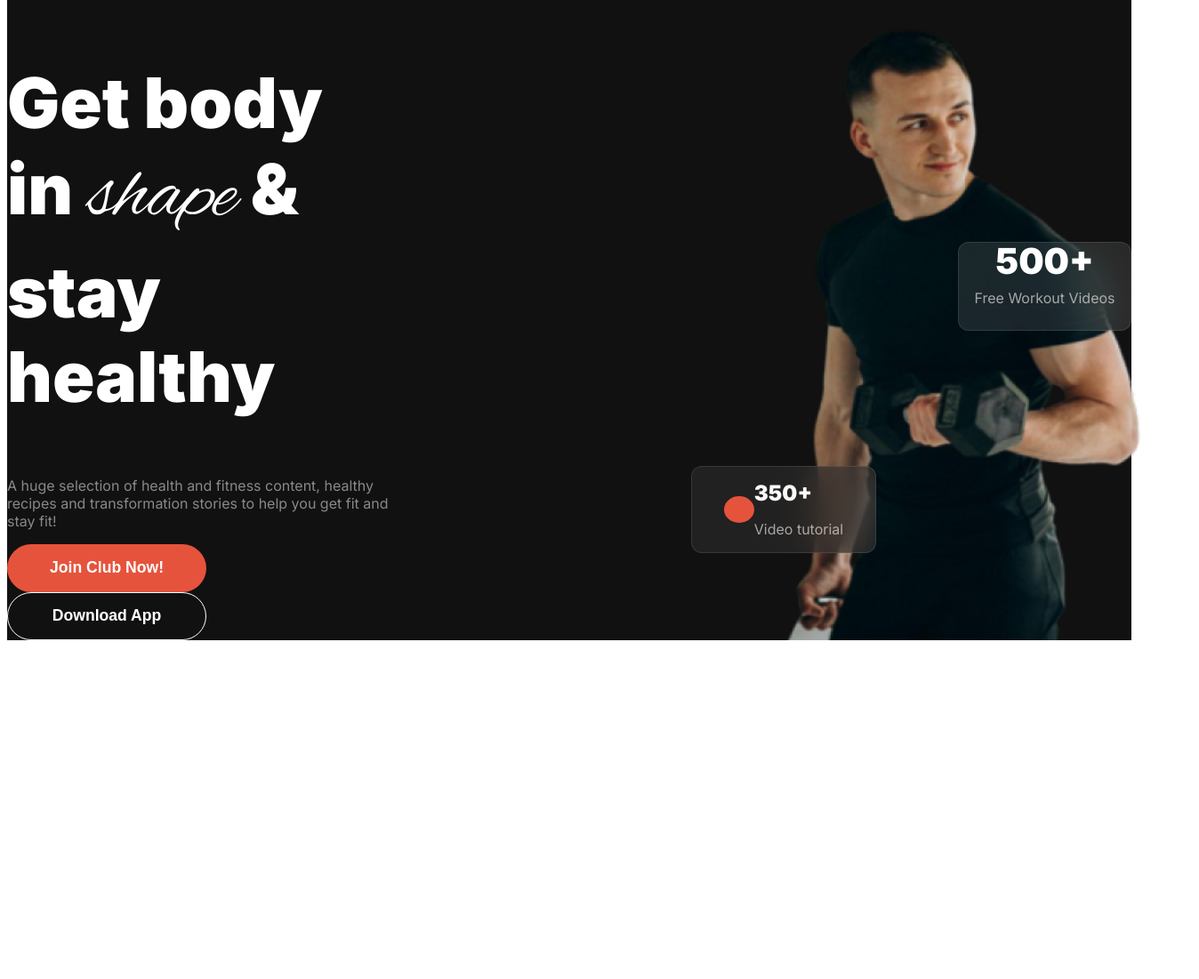
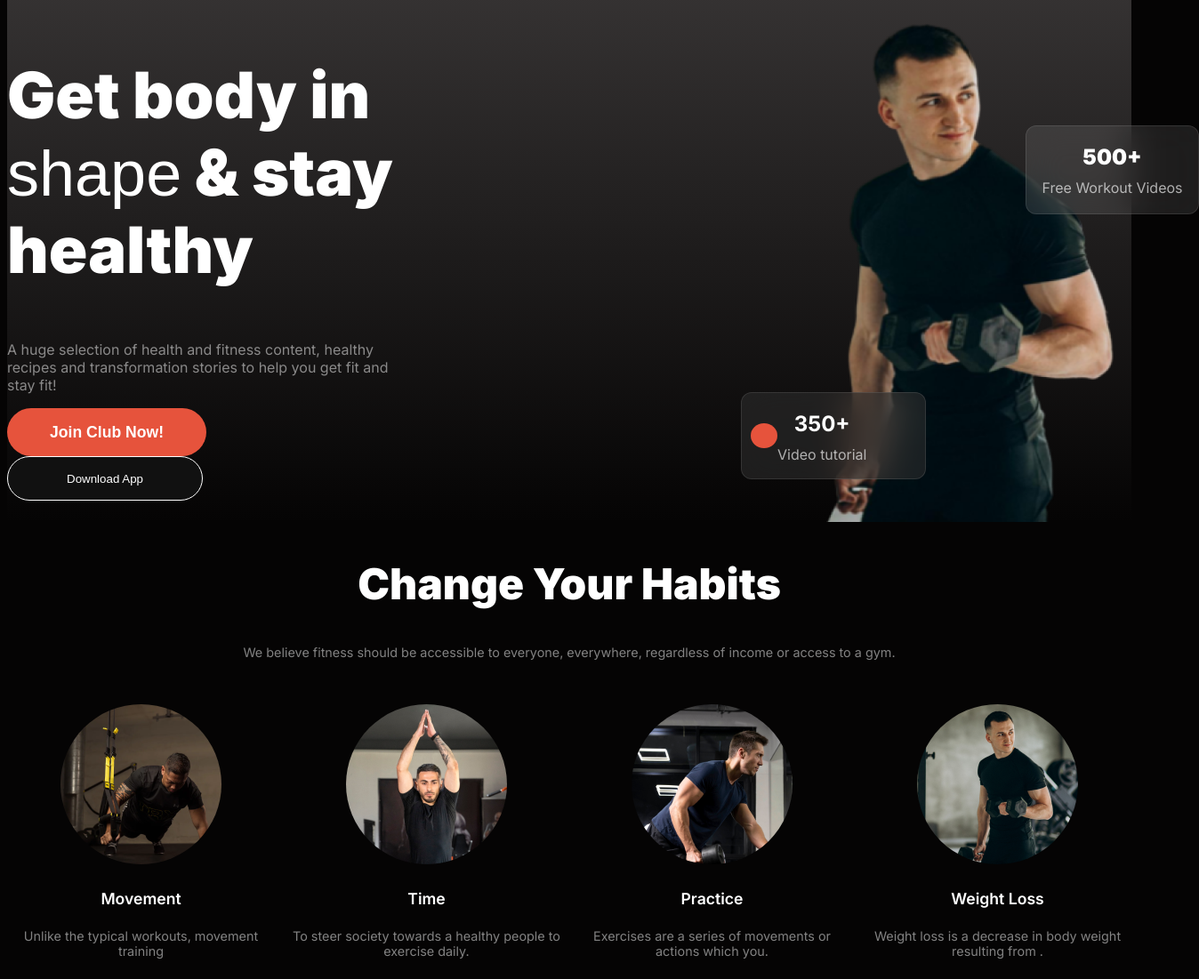
Before and after one commit to kayesmahmud000/assignment-02, a plain HTML site: page index.html in a window 1280 px wide. Shown: the part 102-1203 px from the top of the page at 89% size, 1348 px wide, since content can reach past the window. Before the commit the page ends 830 px from the top, so only its background shows below. Drawn offline with Linux system fonts and the light colour scheme; a web font is replaced by a local one.

Commit message:
added the habits part

```diff
--- a/index.html
+++ b/index.html
@@ -7,8 +7,8 @@
     <link rel="stylesheet" href="style/style.css">
     <link rel="stylesheet" href="https://cdnjs.cloudflare.com/ajax/libs/font-awesome/6.6.0/css/all.min.css">
 </head>
-<body class="inter-uniquifier ">
-    <header class="bg-color">
+<body class="inter-uniquifier bg-color2 ">
+    <header class="bg-color1">
         <nav class="navbar display-flax">
             <h2 class="nav-title">Fitness</h2>
              <div class="nav-item display-flax">
@@ -21,14 +21,15 @@
                 <i class="fa-solid fa-bars"></i>
              </div>
         </nav>
-        <div class="banner display-flax ">
+        <section class="banner display-flax ">
                 <div class="banner-container">
                     <h2 class="banner-title">Get body in <span class="shape">shape</span> & stay healthy</h2>
                     <p class="banner-discription">A huge selection of health and fitness content, healthy recipes and transformation stories to help you get fit and stay fit!</p>
-            <div>
+                    <div class="btn-flax">
                         <button class="btn-primary">Join Club Now!</button>
                         <button class="btn-second">Download App</button>
                     </div>
+
                 </div>
                 <div class="banner-img">
                     <img src="images/Images 2.png" alt="">
@@ -45,9 +46,37 @@
                     <p>Free Workout Videos</p>
                     </div>
                 </div>
-        </div>
+        </section>
     </header>
     <main>
+        <section class="your-habits bg-color2">
+           <div class="habits-container ">
+                <h2> Change Your Habits</h2>
+                <p>We believe fitness should be accessible to everyone, everywhere, regardless of income or access to a gym.</p>
+           </div>
+           <div class="habits-img">
+            <div class="habit-item">
+                <img src="images/image 3.png" alt="">
+                <h4>Movement</h4>
+                <p>Unlike the typical workouts, movement training </p>
+            </div>
+            <div class="habit-item">
+                <img src="images/image 2.png" alt="">
+                <h4>Time</h4>
+                <p> To steer society towards a healthy people to exercise daily.</p>
+            </div>
+            <div class="habit-item">
+                <img src="images/image 4.png" alt="">
+                <h4>Practice</h4>
+                <p>Exercises are a series of movements or actions which you.</p>
+            </div>
+            <div class="habit-item">
+                <img src="images/image 5.png" alt="">
+                <h4>Weight Loss</h4>
+                <p>Weight loss is a decrease in body weight resulting from .</p>
+            </div>
+           </div>
+        </section>
 
     </main>
     <footer>
--- a/style/style.css
+++ b/style/style.css
@@ -1,6 +1,5 @@
 @import url('https://fonts.googleapis.com/css2?family=Inter:wght@100..900&display=swap');
-@import url('https://fonts.googleapis.com/css2?family=Alex+Brush&display=swap');
-
+@import url('https://fonts.cdnfonts.com/css/miama');
 
 /* *{
     margin: auto;
@@ -18,9 +17,15 @@
 .display-flax{
     display: flex;
 }
-.bg-color{
-   background-color: rgb(17, 17, 17);
+.bg-color1{
+   background-color: rgb(5, 4, 4);
+   background-image:linear-gradient(180.00deg, rgb(60, 57, 57),rgba(178, 162, 162, 0) 100%);
 }
+.bg-color2{
+    background-color: rgb(5, 4, 4);
+}
+
+
 /* btn  primary */
 .btn-primary{
     background-color:rgb(230, 83, 60) ;
@@ -33,14 +38,16 @@
     border: none;
 }
 
-.navbar{
+.navbar,.banner,.habits-container,.habits-img{
     max-width: 1440px;
     margin: 0 auto;
+
 }
 /* navbar style */
 .navbar{
     justify-content: space-between;
     align-items: center;
+
 }
 .nav-title{
     color:rgb(230, 83, 60) ;
@@ -78,102 +85,128 @@
 /* banner style */
 .banner{
     justify-content: space-between;
-    max-width: 1440px;
-
-    margin: 0 auto;
-
 }
 .banner-container{
     width: 35%;
 }
 .banner-title{
-    color:rgb(255, 255, 255);
-    font-size: 4.9rem;
+    color: rgb(255, 255, 255);
+    font-size: 4.5rem;
     font-weight: 900;
-
 }
-
-
 .shape{
-    font-family: "Alex Brush", cursive;
-    font-size: 5.9rem;
+    font-family: 'Miama', sans-serif;
     font-weight: 400;
-
 }
 .banner-discription{
     color: rgba(255, 255, 255, 0.5);
-    font-size: 1rem;
 }
 .banner img{
     height: 100%;
+    position: relative;
 }
 .btn-second{
-    width: 224px;
-    height: 54px;
+    width: 220px;
+    height: 50px;
     background-color: rgb(17, 17, 17);
-    color: rgb(255, 255, 255) ;
-    font-size: 1.1rem;
-    font-weight: 600;
+    color: rgb(255, 255, 255);
+    border: 1px solid rgb(255, 255, 255);
     border-radius: 42px;
-    border: 1px solid rgb(255, 255, 255);
 }
-
-
+.circle{
+    width: 30px;
+    height: 28px;
+    background-color:rgb(230, 83, 60) ;
+    border-radius: 50%;
+    margin-left: 10px;
+}
 .btn-video{
     width: 206px;
     height: 96px;
-    justify-content: center;
     align-items: center;
+    text-align: center;
+    position: absolute;
     border: 1px solid rgba(255, 255, 255, 0.1);
     border-radius: 12px;
     backdrop-filter: blur(20px);
     background: rgba(48, 48, 48, 0.54);
-    margin-left: -100px;
-    margin-top: -200px;
-}
-.circle{
-    width:34px;
-    height: 30px;
-    background:rgb(230, 83, 60) ;
-    border-radius: 50%;
+     margin-left: -90px;
+    margin-top: -150px;
 }
 .btn-video h1{
-    color:rgb(250, 250, 249) ;
-    font-size: 1.5rem;
-    font-weight: 900;
+    color: rgb(255, 255, 255);
+    font-size: 2.2rem
+    medium;
 }
 .btn-video p{
-    color: rgba(239, 237, 232, 0.65);
-    font-size: 1rem;
-    font-weight: 400;
+    color:rgba(255, 255, 255, 0.65);
+    margin-top: -10px;
 }
 .second-video{
     width: 193px;
     height: 98px;
+    position: absolute;
     border: 1px solid rgba(255, 255, 255, 0.1);
     border-radius: 12px;
     backdrop-filter: blur(20px);
     background: rgba(255, 255, 255, 0.1);
-    text-align: center;
-    margin-left: 200px;
-    margin-top: -350px;
+    margin-top: -450px;
+    margin-left: 230px;
 }
 .second-video h1{
-    color: rgb(255, 255, 255);
-    font-size: 40px;
+    color: rgb(255, 255, 255
+    );
+    font-size: 2.2rem larger;
     font-weight: 900;
-    margin-top: -4px;
+    text-align: center;
+
 
 }
 .second-video p{
-    color: rgba(239, 237, 232, 0.65);
-    font-size: 1rem;
-    font-weight: 400;
-    margin-top: -20px;
+    color:rgba(255, 255, 255, 0.65);
+    margin-top: -10px;
+   text-align: center;
 
 }
 
+/* start the habits section */
+.habits-container{
+    text-align: center;
 
+
+}
+.habits-container h2{
+    color: rgb(255, 255, 255);
+    font-size: 3rem;
+    font-weight: 900;
+}
+.habits-container p{
+    color: rgba(255, 255, 255, 0.5);
+    font-size: 0.9rem;
+}
+.habits-img{
+    display: grid;
+    grid-template-columns: repeat(4,1fr);
+    gap: 20px;
+    margin-top: 50px;
+}
+.habit-item{
+     text-align: center;
+}
+.habit-item img{
+    border-radius: 50%;
+
+}
+.habit-item h4{
+    color: rgb(255, 255, 255);
+    font-size: 1.1rem;
+    font-weight: 600;
+}
+.habit-item p{
+    color: rgba(255, 255, 255, 0.5);
+    font-size: 0.9rem;
+
+}
 
 /* responsive style */
 @media screen and (max-width:576px) {
@@ -189,20 +222,35 @@
         display:block;
     }
     .banner{
-      width: 100%;
-      flex-direction: column;
-
-        height: 100%;
+        flex-direction: column;
     }
     .banner-container{
-       height: 50%3
+        width: 100%;
+    }
+    .btn-flax{
+        display: flex;
+        margin-bottom: 48px;
     }
     .banner img{
-        width: 100%;
-        height: 50%;
+        position: relative;
+
     }
     .btn-video{
-        margin-left: 0px;
-    margin-top: -300px;
+        position: absolute;
+        margin-top: -340px;
+        margin-left: 10px;
+
     }
+    .second-video{
+       position: absolute;
+       margin-left:190px;
+       margin-top: -540px;
+
+
+    }
+    .habits-img{
+        grid-template-columns: repeat(1,1fr);
+    }
+
+
 }
```
Lines whose indentation alone changed are shown as unchanged.
